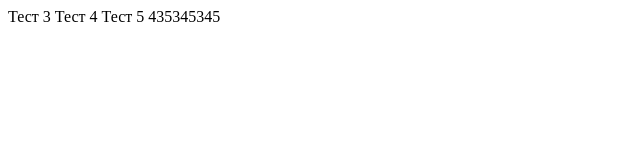
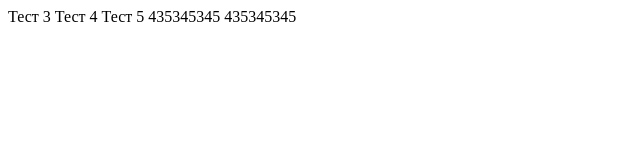
Before and after one commit to wind36/NodeConsoleApp1, a plain HTML site: page NodeConsoleApp1/HTMLPage1.html in a window 1280 px wide. Shown: the whole page, without its empty margins (0-640 px from the left). Drawn offline with Linux system fonts and the light colour scheme.

Commit message:
435345345

```diff
--- a/NodeConsoleApp1/HTMLPage1.html
+++ b/NodeConsoleApp1/HTMLPage1.html
@@ -7,6 +7,6 @@
 </head>
 <body>
     Тест 3 Тест 4 Тест 5
-    435345345
+    435345345 435345345
 </body>
 </html>
```
